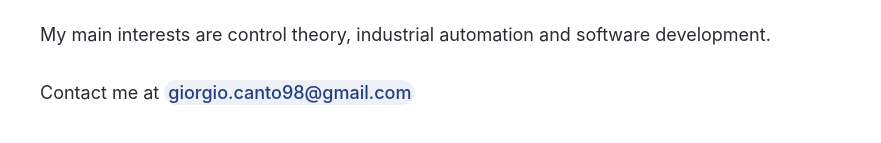
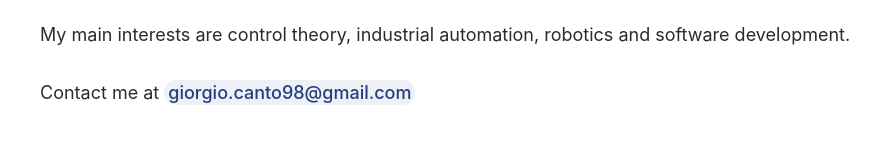
Before and after one commit to gcantoni/gcantoni.github.io, a plain HTML site: page index.html in a window 1280 px wide. Shown: the part 475-618 px from the top of the page, without its empty margins (190-1071 px from the left). Drawn offline with Linux system fonts and the light colour scheme.

Commit message:
Update index.html

```diff
--- a/index.html
+++ b/index.html
@@ -68,7 +68,7 @@
          </p>
          <p> My expertise lies at the intersection of <a href="" class="mad" target="_blank"> mobile software development </a> and <a href="" class="ia" target="_blank"> industrial automation </a>. My focus remains on pioneering solutions to streamline production processes, enhance operational efficiency and drive technological innovation in industrial environments.</p>
          <p>
-            My main interests are control theory, industrial automation and software development. <br><br> Contact me at <a href="" class="mail" target="_blank"> giorgio.canto98@gmail.com </a>
+            My main interests are control theory, industrial automation, robotics and software development. <br><br> Contact me at <a href="" class="mail" target="_blank"> giorgio.canto98@gmail.com </a>
          </p>
          <ul>
             <li class="x">
```
